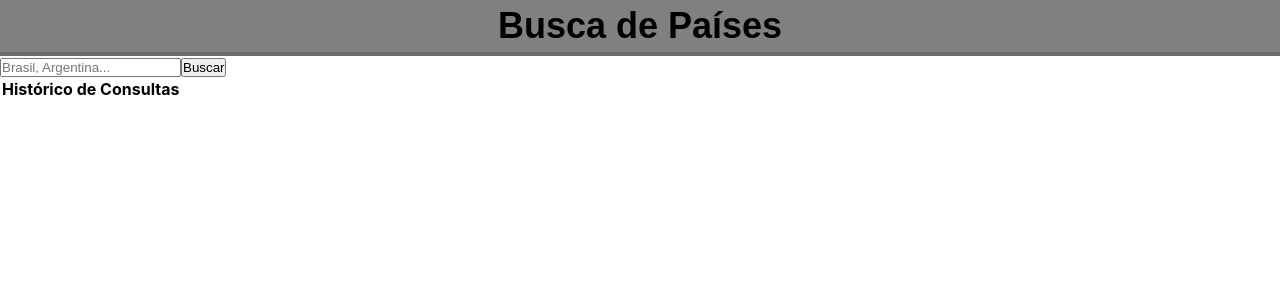
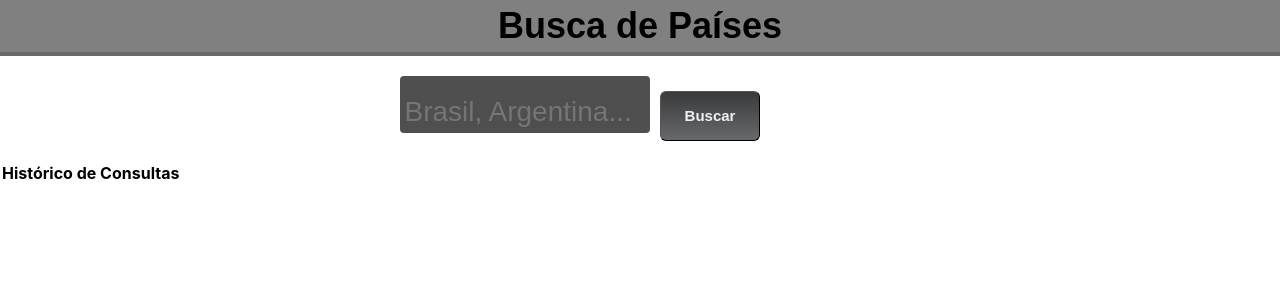
Before and after one commit to FeBonifacio/desafio-paises, a React (Create React App) app: page / in a window 1280 px wide. Shown: the top 300 px of the page. Built offline with nearby package versions, Linux system fonts and the light colour scheme.

Commit message:
'Historico finalizado'

```diff
--- a/src/components/InputSearch/Input.js
+++ b/src/components/InputSearch/Input.js
@@ -1,4 +1,5 @@
-import React, { useState } from 'react';
+import React, { useState, useEffect } from 'react';
+import './styles.css';
 import Table from '../TableS';
 
 const Input = () => {
@@ -7,11 +8,19 @@ const Input = () => {
     const [searchClick, setSearchClick] = useState(false); // Vai aparecer somente quando clicar no botão
     const [searchHistory, setSearchHistory] = useState([]);
 
+    //useEffect para recuperar o histórico de consultas
+    useEffect(() => {
+        const storedHistory = localStorage.getItem('searchHistory');
+        if (storedHistory) {
+            setSearchHistory(JSON.parse(storedHistory));
+        }
+    }, []);
 
     const handleInput = (e) => {
         setNameCountries(e.target.value);
     }
 
+    //Submit normal
     const handleSubmit = async (e) => {
         e.preventDefault();
 
@@ -22,6 +31,10 @@ const Input = () => {
         const response = await fetch(`https://restcountries.com/v3.1/name/${nameCountries}`);
         const data = await response.json();
         setSearchResult(data);
+
+        // para salvar no localS
+        const updatedHistory = [...searchHistory, nameCountries];
+        localStorage.setItem('searchHisory', JSON.stringify(updatedHistory));
         } catch (error) {
             console.error('Erro ao buscar país:', error);
         }
@@ -29,12 +42,13 @@ const Input = () => {
         setSearchHistory(preventHistory => [...preventHistory, nameCountries]); // colocar tudo no array
     }
 
+    // Historicos da tabela
     const handleHistory = async (countryName) => {
         setNameCountries(countryName);
         setSearchClick(true);
 
         try {
-            // Buscar país
+            // Tenho q buscar a api de novo
             const response = await fetch(`https://restcountries.com/v3.1/name/${countryName}`);
             const data = await response.json();
             setSearchResult(data);
@@ -44,7 +58,8 @@ const Input = () => {
     }
 
     return (
-        <div>
+        <div className='container-all'>
+            <div className='div-input'>
                 <form onSubmit={handleSubmit}>
                     <input
                         type="text"
@@ -53,14 +68,18 @@ const Input = () => {
                         onChange={handleInput}
                         placeholder='Brasil, Argentina...'
                     />
-                <button type="submit">Buscar</button>
+
+                    <button className='btn' type="submit">Buscar</button>
                 </form>
+            </div>
+
 
             {searchClick && (
+                <div className='contant-table'>
                     <ul>
                     {searchResult.length > 0 ? (
                         searchResult.map(country => (
-                            <li key={country.name?.common}>
+                            <li className="itens" key={country.name?.common}>
                                 <h1>{country.name?.common}</h1>
                                 <p>Capital: {country.capital}</p>
                                 <p>População: {country.population}</p>
@@ -72,6 +91,7 @@ const Input = () => {
                         <p>Nenhum resultado encontrado.</p>
                     )}
                     </ul>
+                </div>
             )}
 
         <Table searchHistory={searchHistory} handleHistory={handleHistory} />
--- /dev/null
+++ b/src/components/InputSearch/styles.css
@@ -0,0 +1,50 @@
+.div-input {
+    display: flex;
+    align-items: center;
+    justify-content: center;
+    padding: 20px;
+}
+
+input {
+    color: #fff;
+    font-size: 28px;
+    width: 50%;
+    padding: 20px 5px 5px;
+    background-color: #4f4f4f;
+    border: none;
+    border-radius: 4px;
+}
+
+.btn {
+    margin-left: 10px; /* Espaçamento entre o input e o botão */
+    font-size: 15px;
+    font-family: Arial;
+    width: 100px; /* Ajuste o tamanho do botão conforme necessário */
+    height: 50px;
+    border-width: 1px;
+    color: #eef0f3;
+    font-weight: bold;
+    border-top-left-radius: 6px;
+    border-top-right-radius: 6px;
+    border-bottom-left-radius: 6px;
+    border-bottom-right-radius: 6px;
+    background: linear-gradient(#383a3b, #67696c);
+    cursor: pointer;
+}
+
+.btn:hover {
+    background: linear-gradient(#468ccf, #63b8ee);
+}
+
+.contant-table {
+    padding-top: 5px;
+    display: flex;
+    align-items: center;
+    justify-content: center;
+}
+
+.itens {
+    border-radius: 5px;
+    padding: 20px;
+    background-color: #807777;
+}
```
Lines whose indentation alone changed are shown as unchanged.
